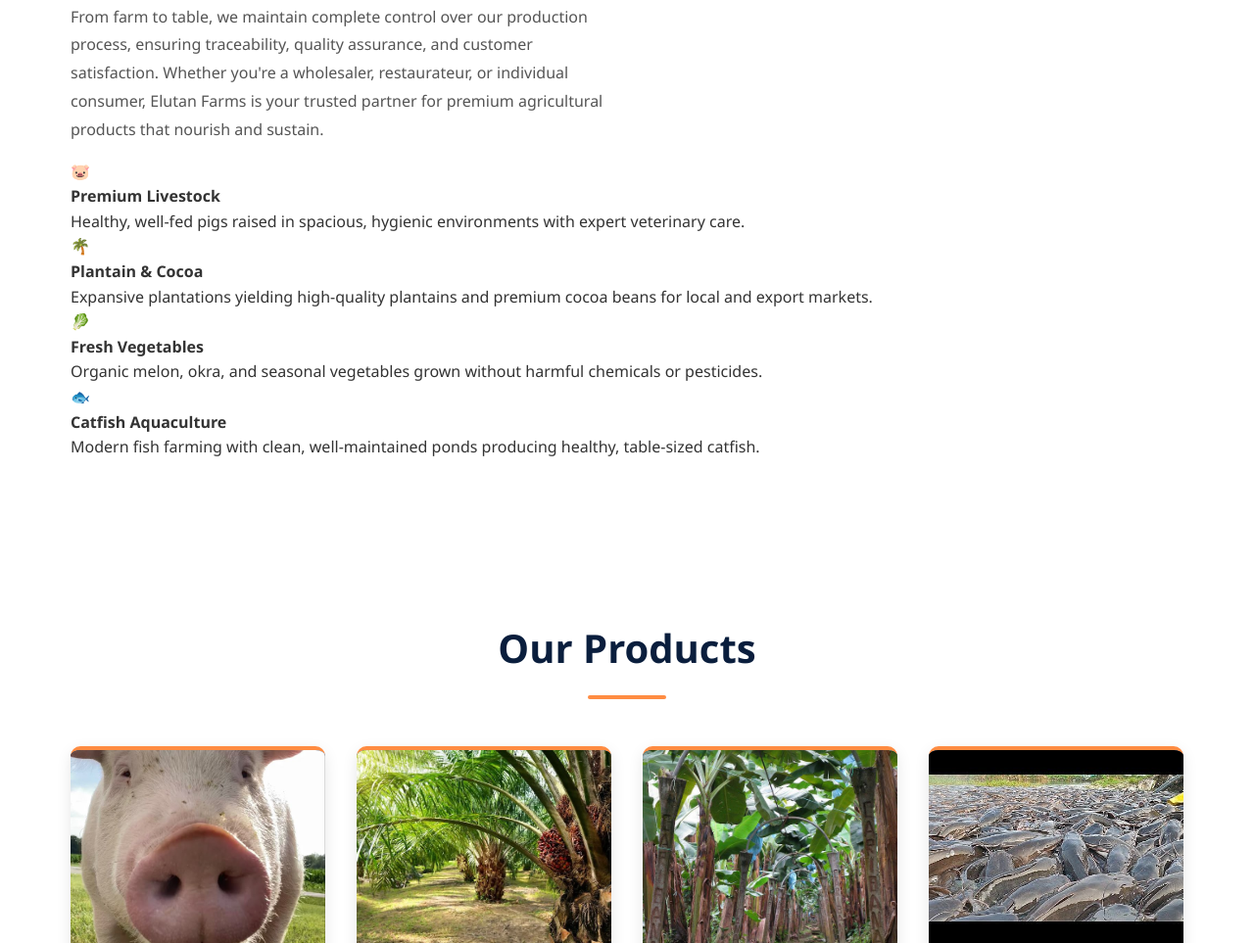
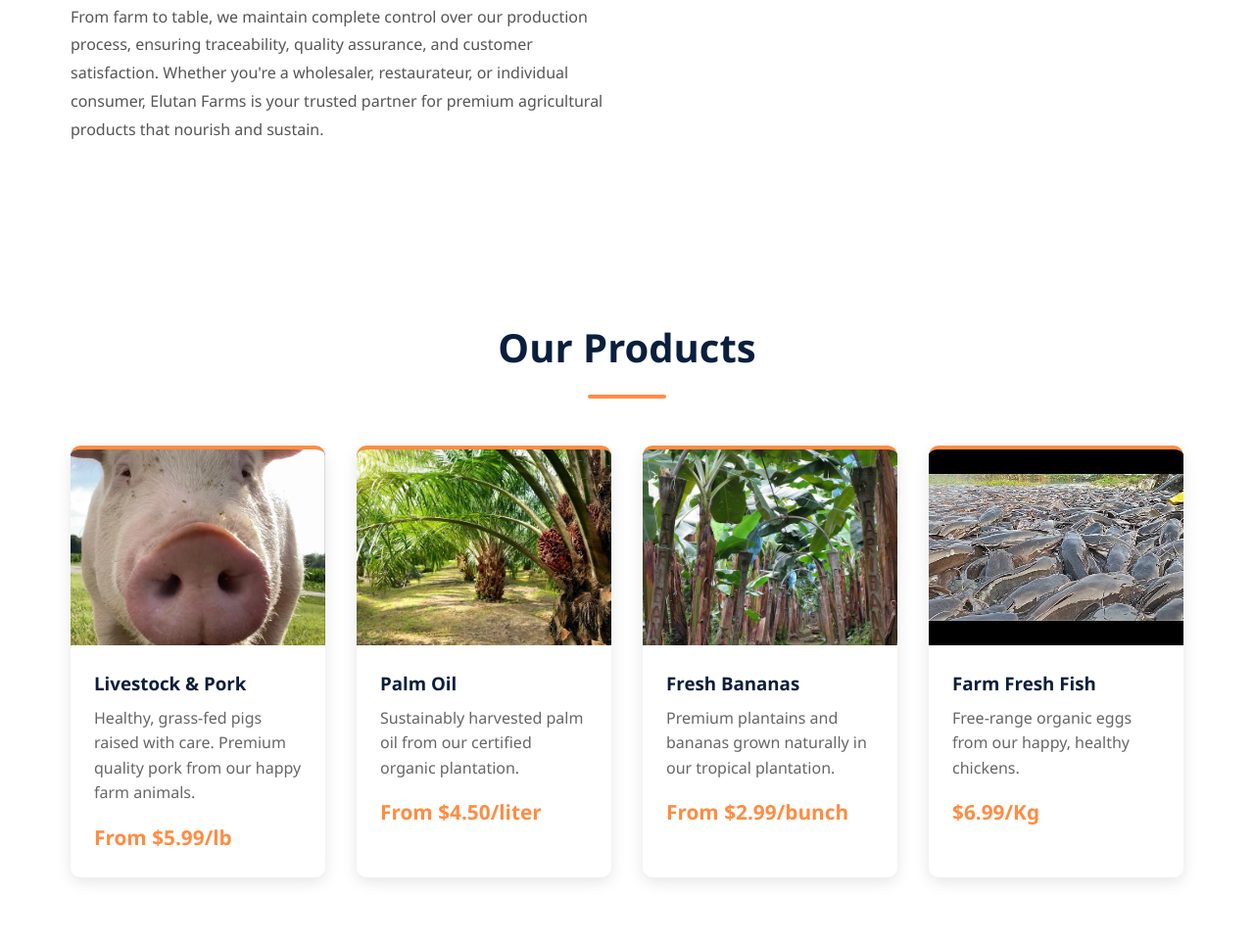
Before and after one commit to Oluwasogo12/elutan-web, a plain HTML site: page elutan web/index.html in a window 1280 px wide. Shown: the part 1655-2618 px from the top of the page at 98% size. Drawn offline with Linux system fonts and the light colour scheme.

Commit message:
Remove about-features section from index.html
Removed the about-features section containing details on livestock, plants, vegetables, and aquaculture.

```diff
--- a/elutan web/index.html
+++ b/elutan web/index.html
@@ -55,29 +55,8 @@
         </div>
     </div>
 
-    <!-- Add this new section below the existing about-content -->
-    <div class="about-features">
-        <div class="feature-box">
-            <div class="feature-box-icon">🐷</div>
-            <h4>Premium Livestock</h4>
-            <p>Healthy, well-fed pigs raised in spacious, hygienic environments with expert veterinary care.</p>
-        </div>
-        <div class="feature-box">
-            <div class="feature-box-icon">🌴</div>
-            <h4>Plantain & Cocoa</h4>
-            <p>Expansive plantations yielding high-quality plantains and premium cocoa beans for local and export markets.</p>
-        </div>
-        <div class="feature-box">
-            <div class="feature-box-icon">🥬</div>
-            <h4>Fresh Vegetables</h4>
-            <p>Organic melon, okra, and seasonal vegetables grown without harmful chemicals or pesticides.</p>
-        </div>
-        <div class="feature-box">
-            <div class="feature-box-icon">🐟</div>
-            <h4>Catfish Aquaculture</h4>
-            <p>Modern fish farming with clean, well-maintained ponds producing healthy, table-sized catfish.</p>
-        </div>
-    </div>
+
+
 </section>
     </section>
 
```
